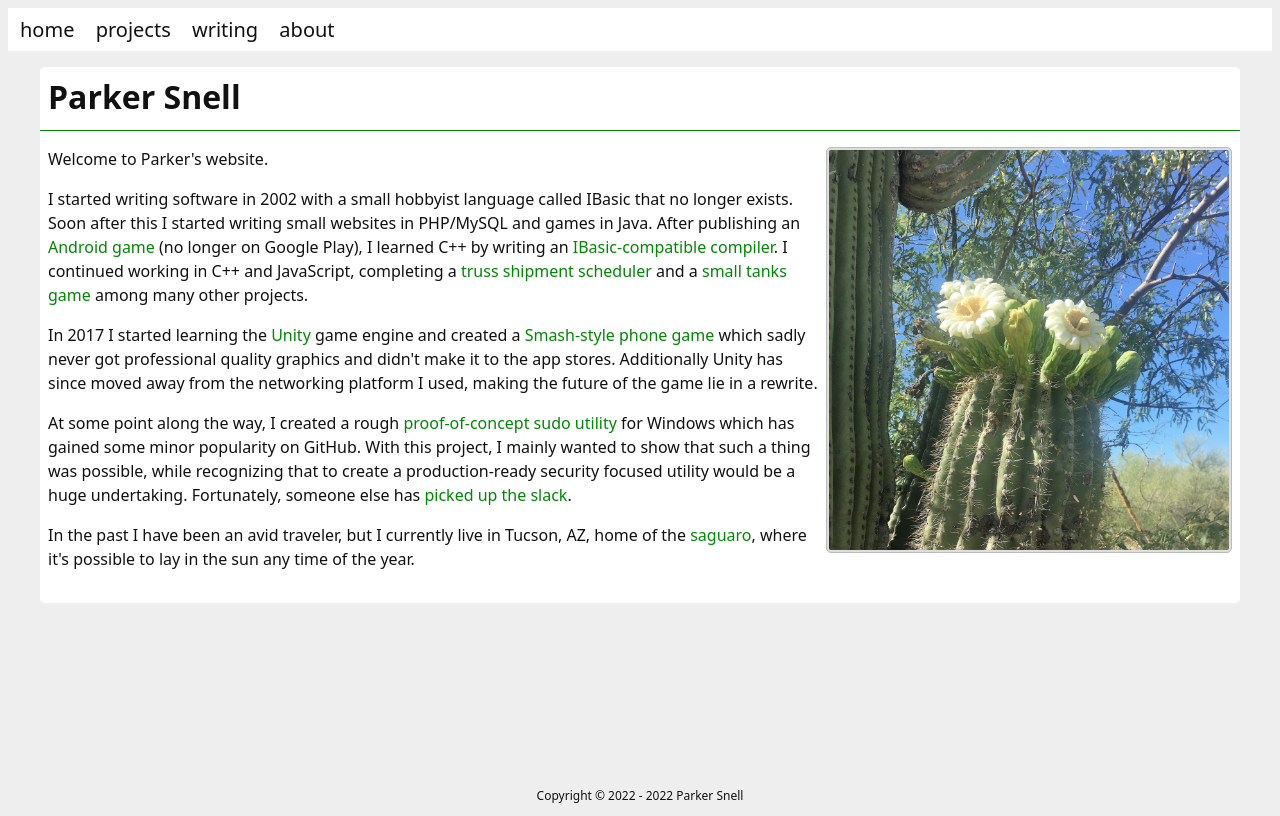
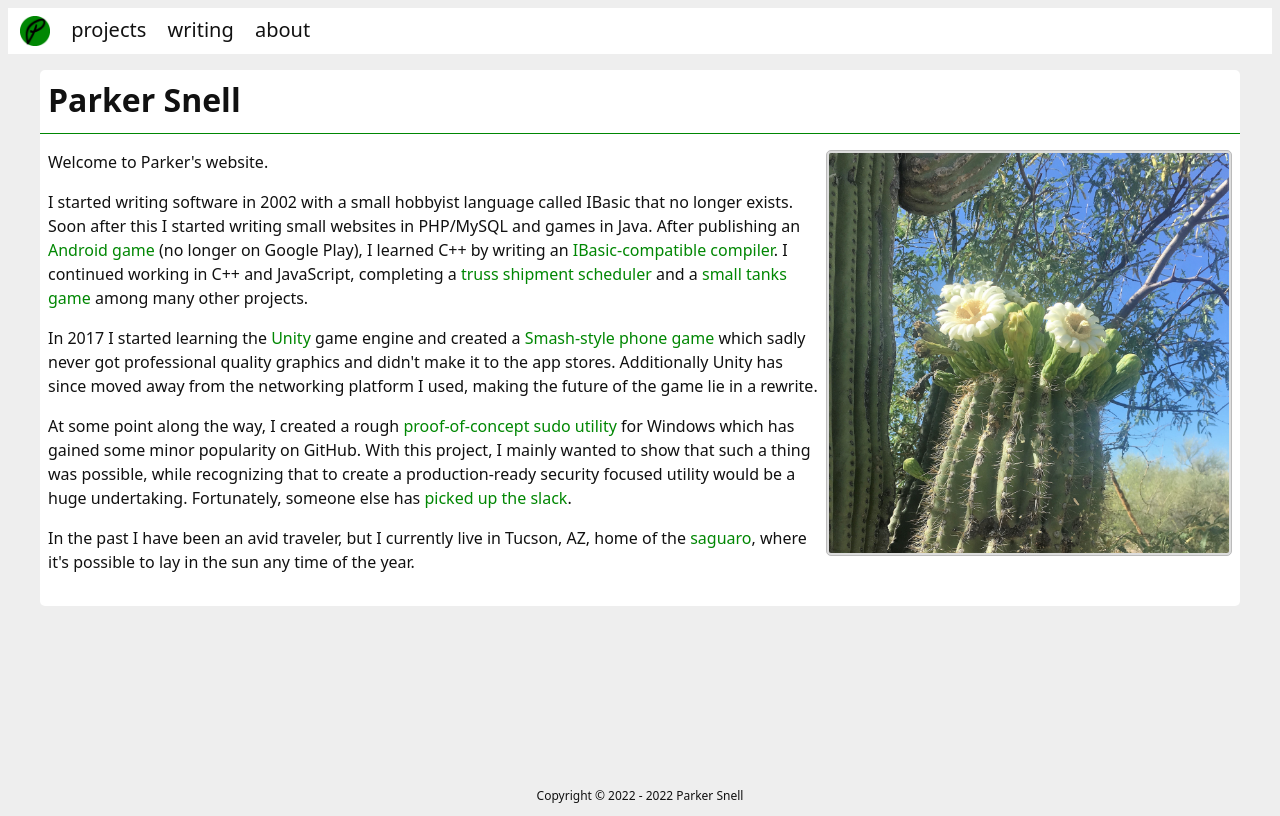
Before and after one commit to parkovski/parkovski.github.io, a SvelteKit app: page / in a window 1280 px wide. Built offline with nearby package versions, Linux system fonts and the light colour scheme.

Commit message:
update favicon/logo

```diff
--- a/src/routes/+layout.svelte
+++ b/src/routes/+layout.svelte
@@ -50,7 +50,12 @@
 <div id="page">
   <nav>
     <ul id="menu">
-      <li><a href="/">home</a></li>
+      <li>
+        <a href="/">
+          <img src="/favicon.png" alt="home"
+            style="height: 1.5em; vertical-align: text-top">
+        </a>
+      </li>
       <li><a href="/projects">projects</a></li>
       <li><a href="/writing">writing</a></li>
       <li><a href="/about">about</a></li>
```
Also changed, not shown: static/favicon.png.
